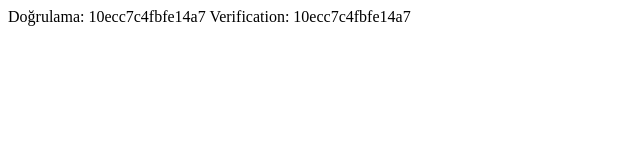
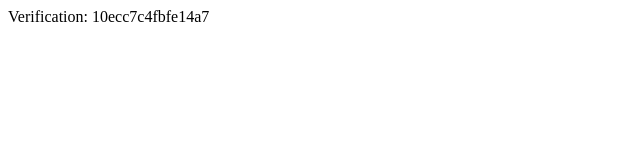
Before and after one commit to TiviEaseGo/tivieasego.github.io, a plain HTML site: page Yandex_10ecc7c4fbfe14a7.html in a window 1280 px wide. Shown: the whole page, without its empty margins (0-640 px from the left). Drawn offline with Linux system fonts and the light colour scheme.

Commit message:
Yandex doğrulama dosyası orijinal içeriğe döndürüldü

```diff
--- a/Yandex_10ecc7c4fbfe14a7.html
+++ b/Yandex_10ecc7c4fbfe14a7.html
@@ -2,5 +2,5 @@
     <head>
         <meta http-equiv="Content-Type" content="text/html; charset=UTF-8">
     </head>
-    <body>Doğrulama: 10ecc7c4fbfe14a7 Verification: 10ecc7c4fbfe14a7</body>
+    <body>Verification: 10ecc7c4fbfe14a7</body>
 </html>
```
